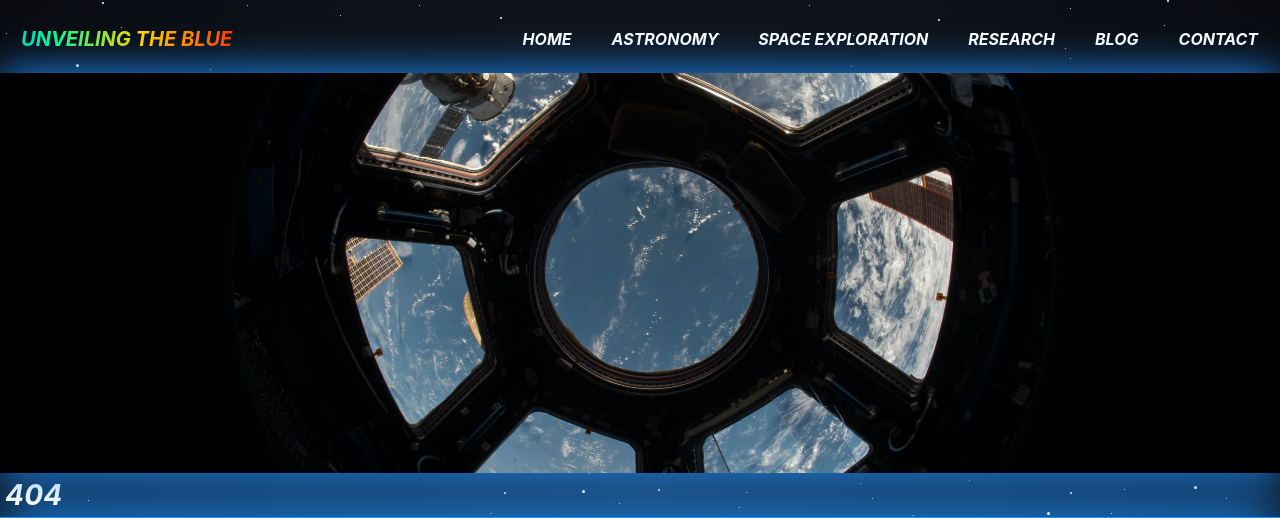
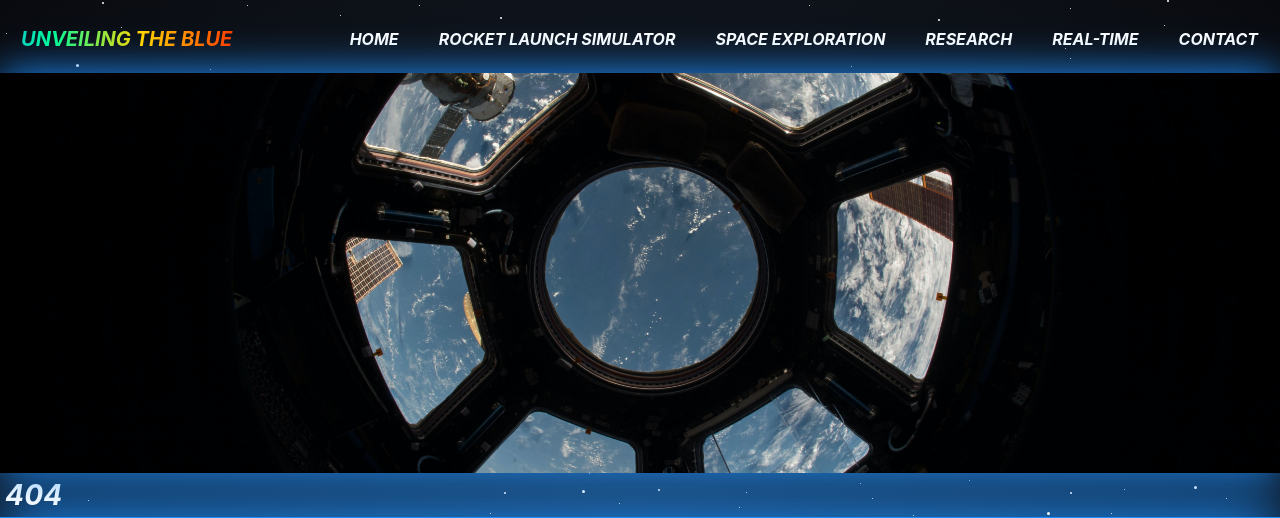
Before and after one commit to lalithu/UnveilingTheBlue_, a Django app: page /blog.html in a window 1280 px wide. Shown: the top 518 px of the page. Run offline with Django 3.2, Linux system fonts and the light colour scheme.

Commit message:
Rocket Launch Simulator

```diff
--- a/UnveilingTheBlue/BluePages/templates/BluePages/base.html
+++ b/UnveilingTheBlue/BluePages/templates/BluePages/base.html
@@ -36,7 +36,7 @@
                     </div>
 
                     <div class="nav-link-wrapper">
-                        <a href="{% url 'astronomy' %}">Astronomy</a>
+                        <a href="{% url 'astronomy' %}">Rocket Launch Simulator</a>
                     </div>
 
                     <div class="nav-link-wrapper">
@@ -48,7 +48,7 @@
                     </div>
 
                     <div class="nav-link-wrapper">
-                        <a href="{% url 'blog' %}">Blog</a>
+                        <a href="{% url 'blog' %}">Real-Time</a>
                     </div>
 
                     <div class="nav-link-wrapper">
--- a/UnveilingTheBlue/BluePages/views.py
+++ b/UnveilingTheBlue/BluePages/views.py
@@ -12,7 +12,7 @@
 from astropy.time import Time
 from astropy import units as u
 
-from poliastro.bodies import Earth, Mars, Sun
+from poliastro.bodies import Mercury, Venus, Earth, Mars, Jupiter, Saturn, Uranus, Neptune, Pluto, Sun
 from poliastro.ephem import Ephem
 from poliastro.frames import Planes
 from poliastro.plotting import OrbitPlotter3D
@@ -21,6 +21,8 @@
 import plotly.io as pio
 
 from poliastro.plotting.misc import plot_solar_system
+
+import datetime
 
 
 '''
@@ -39,6 +41,25 @@
 
 def astronomy(request):
 
+    current_time = datetime.datetime.now()
+    print(current_time)
+
+    EPOCH1 = Time(str(current_time), scale="tdb")
+    solarsys = OrbitPlotter3D(plane=Planes.EARTH_ECLIPTIC)
+
+    solarsys.plot_body_orbit(Mercury, EPOCH1)
+    solarsys.plot_body_orbit(Venus, EPOCH1)
+    solarsys.plot_body_orbit(Earth, EPOCH1)
+    solarsys.plot_body_orbit(Mars, EPOCH1)
+    '''solarsys.plot_body_orbit(Jupiter, EPOCH1)
+    solarsys.plot_body_orbit(Saturn, EPOCH1)
+    solarsys.plot_body_orbit(Uranus, EPOCH1)
+    solarsys.plot_body_orbit(Neptune, EPOCH1)'''
+
+    solarsys_div = plot(solarsys.set_view(45 * u.deg, -120 *
+                                          u.deg, 4 * u.km), output_type='div')
+
+    # Roadster Code
     EPOCH = Time("2018-02-18 12:00:00", scale="tdb")
 
     roadster = Ephem.from_horizons(
@@ -58,8 +79,9 @@
 
     frame_div = plot(frame.set_view(45 * u.deg, -120 *
                                     u.deg, 4 * u.km), output_type='div')
+    # Roadster Code
 
-    return render(request, 'BluePages/astronomy.html', context={'frame_div': frame_div})
+    return render(request, 'BluePages/astronomy.html', context={'frame_div': frame_div, 'solarsys_div': solarsys_div})
 
 
 def spaceExploration(request):
```
Also changed, not shown: UnveilingTheBlue/BluePages/templates/BluePages/astronomy.html (+8 -1 lines).
